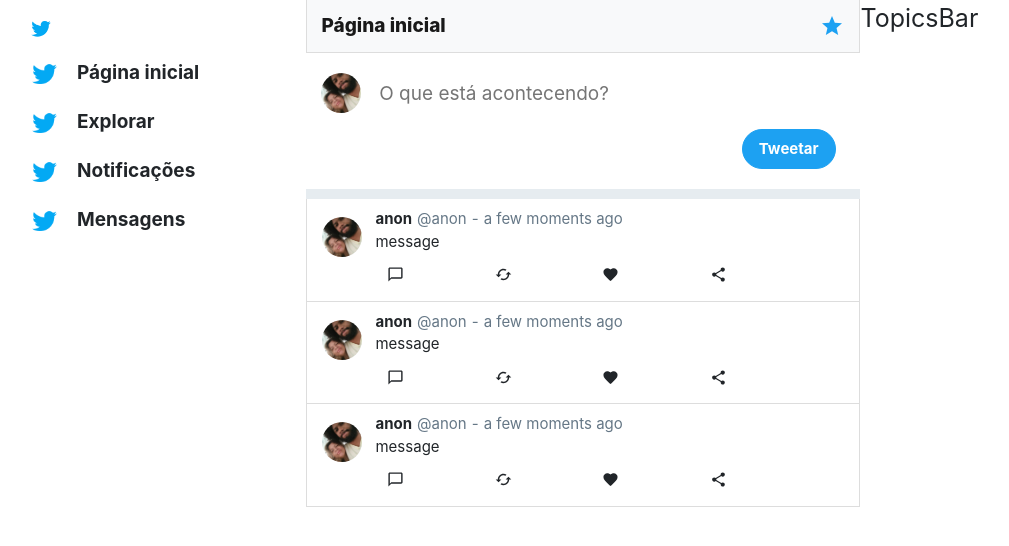
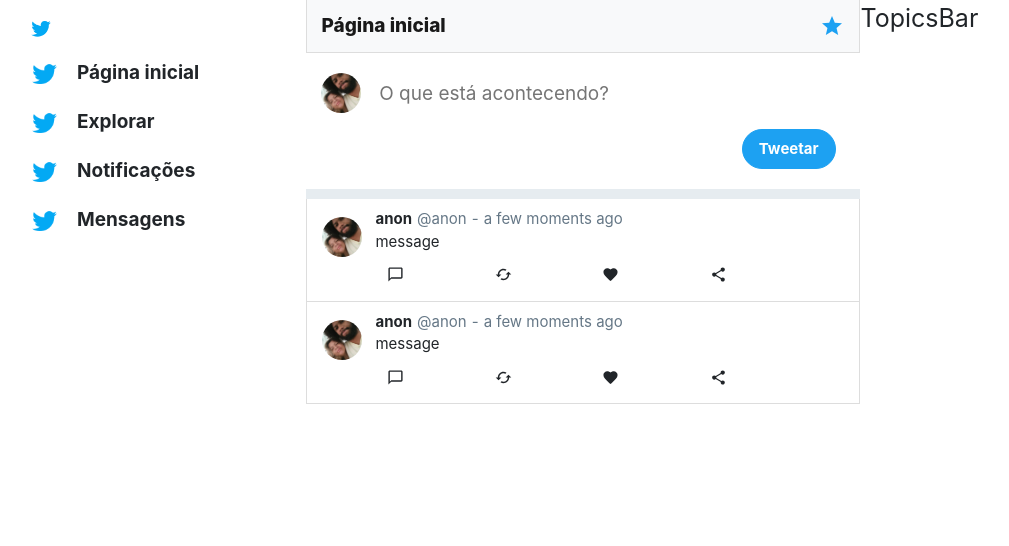
Before and after one commit to isaacbatst/twitter-gemini-frontend, a React (Create React App) app: page / in a window 1280 px wide. Shown: the top 546 px of the page, without its empty margins (57-1066 px from the left). Built offline with nearby package versions, Linux system fonts and the light colour scheme.

Commit message:
uses redux to get data

```diff
--- a/src/App.js
+++ b/src/App.js
@@ -1,6 +1,5 @@
 import React from "react";
 import "./App.css";
-
 
 import Container from "react-bootstrap/Container";
 import Row from "react-bootstrap/Row";
@@ -8,8 +7,12 @@
 import Main from "./components/Main/index";
 import Sidebar from "./components/Sidebar/index";
 
+import { Provider } from "react-redux";
+import store from "./store/index";
+
 function App() {
   return (
+    <Provider store={store}>
       <div className="App">
         <Container>
           <Row noGutters={true}>
@@ -18,6 +21,7 @@
           </Row>
         </Container>
       </div>
+    </Provider>
   );
 }
 
--- a/src/components/Main/components/Content/components/Feed/index.js
+++ b/src/components/Main/components/Content/components/Feed/index.js
@@ -1,4 +1,6 @@
 import React from "react";
+import { useSelector } from 'react-redux';
+
 import Row from "react-bootstrap/Row";
 import Col from "react-bootstrap/Col";
 
@@ -10,29 +12,7 @@
 import "./style.css";
 
 function Feed() {
-  const tweets = [
-    {
-      id: 1,
-      message: "Tweet tal",
-      favorite: true,
-      created_at: "",
-      updated_at: ""
-    },
-    {
-      id: 2,
-      message: "Tweet tal2",
-      favorite: true,
-      created_at: "",
-      updated_at: ""
-    },
-    {
-      id: 3,
-      message: "Tweet tal3",
-      favorite: true,
-      created_at: "",
-      updated_at: ""
-    }
-  ];
+  const tweets = useSelector(state => state.tweets.tweets);
 
   return tweets.map(tweet => {
     return (
--- /dev/null
+++ b/src/store/index.js
@@ -0,0 +1,6 @@
+import { createStore } from 'redux';
+import rootReducer from './reducers/index';
+
+const store = createStore(rootReducer);
+
+export default store;
--- /dev/null
+++ b/src/store/reducers/index.js
@@ -0,0 +1,6 @@
+import { combineReducers } from 'redux';
+import tweets from './tweets';
+
+export default combineReducers({
+  tweets
+})
--- /dev/null
+++ b/src/store/reducers/tweets.js
@@ -0,0 +1,14 @@
+const INITIAL_STATE = {
+  tweets: [{ id: 1, message: "Teste1" }, { id: 2, message: "Teste2" }]
+};
+
+function tweets(state = INITIAL_STATE, action) {
+  switch (action.type) {
+    case "ADD_TWEET":
+      return { ...state, tweets: [...state.tweets, action.tweet] };
+    default:
+      return state;
+  }
+}
+
+export default tweets;
```
Lines whose indentation alone changed are shown as unchanged.
